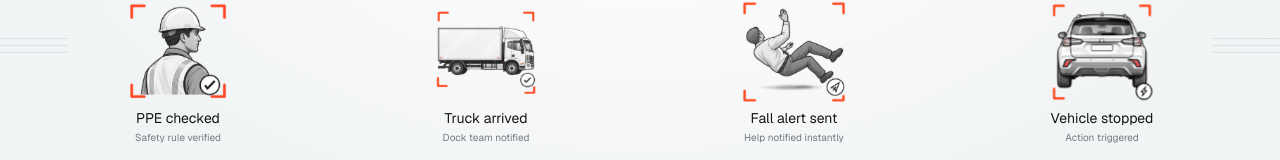
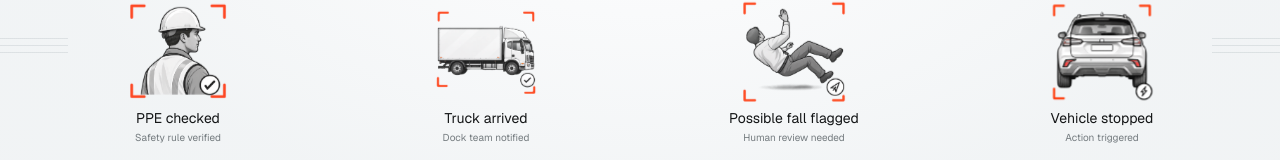
Before and after one commit to Wasseem10/artae-vision, a Next.js app in the folder apps/web/: page / in a window 1280 px wide. Shown: the part 640-800 px from the top of the page. Built offline with nearby package versions, Linux system fonts and the light colour scheme.

Commit message:
Describe fall example as requiring review

```diff
--- a/apps/web/src/components/marketing-page.tsx
+++ b/apps/web/src/components/marketing-page.tsx
@@ -114,7 +114,7 @@ export function MarketingPage() {
         <ul className={styles.heroEvidence} aria-label="Examples of events Artae can detect and act on">
           <li><span className={styles.heroEvidenceArt}><Image src="/marketing/hero-event-ppe.png" alt="Illustration of Artae verifying a worker's hard hat" width={220} height={220} priority /></span><div><strong>PPE checked</strong><small>Safety rule verified</small></div></li>
           <li><span className={styles.heroEvidenceArt}><Image src="/marketing/hero-event-truck.png" alt="Illustration of Artae detecting a delivery truck arrival" width={220} height={220} priority /></span><div><strong>Truck arrived</strong><small>Dock team notified</small></div></li>
-          <li><span className={styles.heroEvidenceArt}><Image src="/marketing/hero-event-fall.png" alt="Illustration of Artae detecting a person falling" width={220} height={220} priority /></span><div><strong>Fall alert sent</strong><small>Help notified instantly</small></div></li>
+          <li><span className={styles.heroEvidenceArt}><Image src="/marketing/hero-event-fall.png" alt="Illustration of an experimental possible fall flag" width={220} height={220} priority /></span><div><strong>Possible fall flagged</strong><small>Human review needed</small></div></li>
           <li><span className={styles.heroEvidenceArt}><Image src="/marketing/hero-event-vehicle.png" alt="Illustration of Artae detecting and acting on a stopped vehicle" width={220} height={220} priority /></span><div><strong>Vehicle stopped</strong><small>Action triggered</small></div></li>
         </ul>
         <form className={styles.mobileEmail} onSubmit={(event) => event.preventDefault()}><strong>Send the workspace link</strong><input aria-label="Email address" placeholder="you@example.com" type="email" /><button type="submit">Email me the link</button><small>We will send the access link and occasional product updates.</small></form>
```
